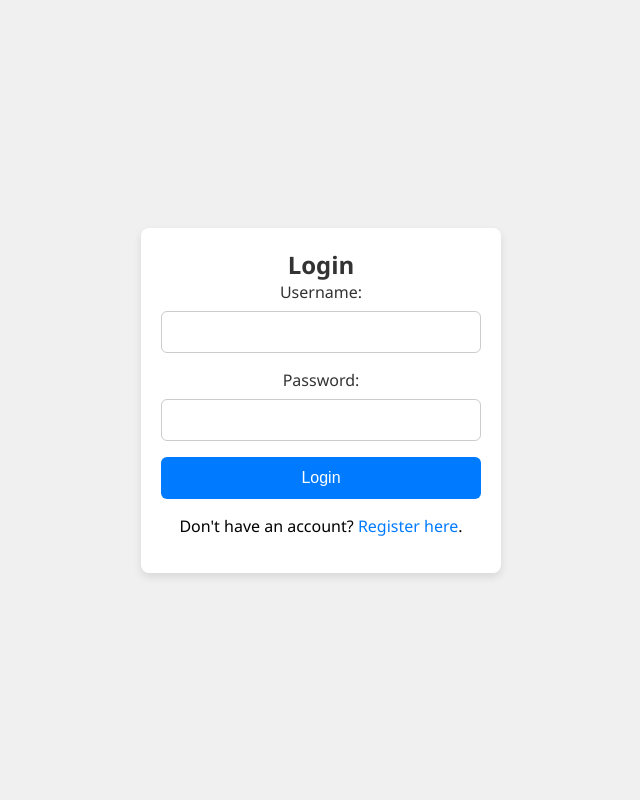
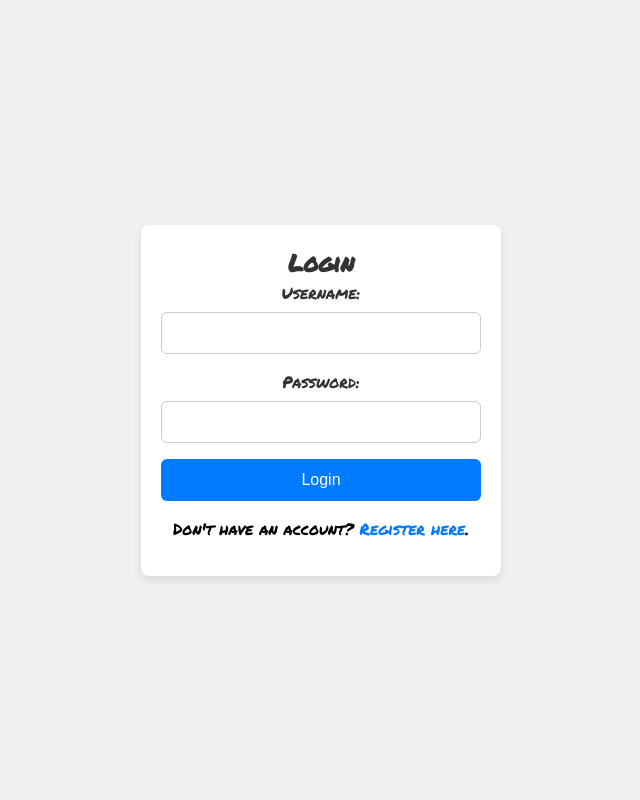
Before and after one commit to STEM-Mavericks/WasteX, a Flask app: template Codes/templates/login.html in a window 1280 px wide. Shown: the whole page, without its empty margins (319-959 px from the left). Run offline with Flask 3, Linux system fonts and the light colour scheme; the template is opened without the code that fills it, so the values that code supplies are empty.

Commit message:
updated authentication.css

```diff
--- a/Codes/static/auth.css
+++ b/Codes/static/auth.css
@@ -1,6 +1,7 @@
+@import url('https://fonts.googleapis.com/css2?family=Permanent+Marker&display=swap');
 /* General Styles */
 body {
-    font-family: 'Segoe UI', Tahoma, Geneva, Verdana, sans-serif;
+    font-family: "Permanent Marker", cursive;
     background-color: #f0f0f0;
     display: flex;
     justify-content: center;
```
